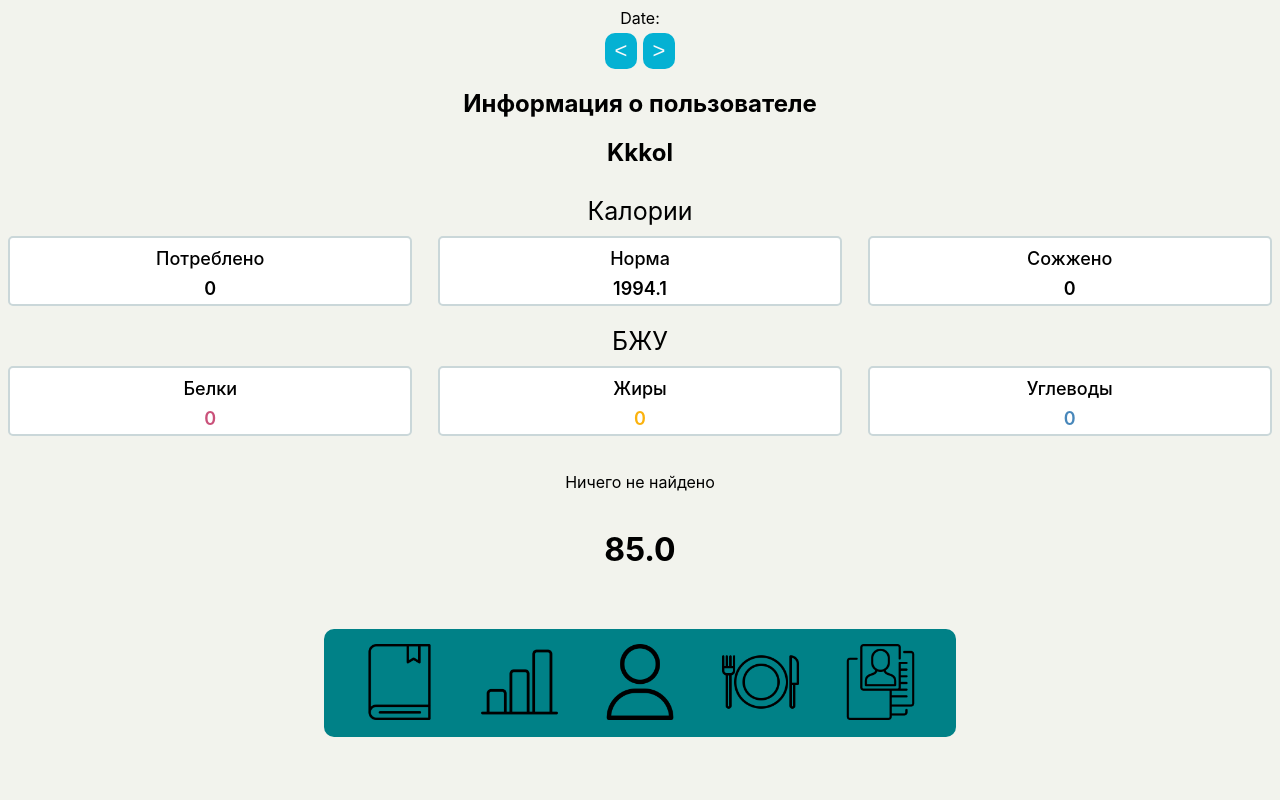
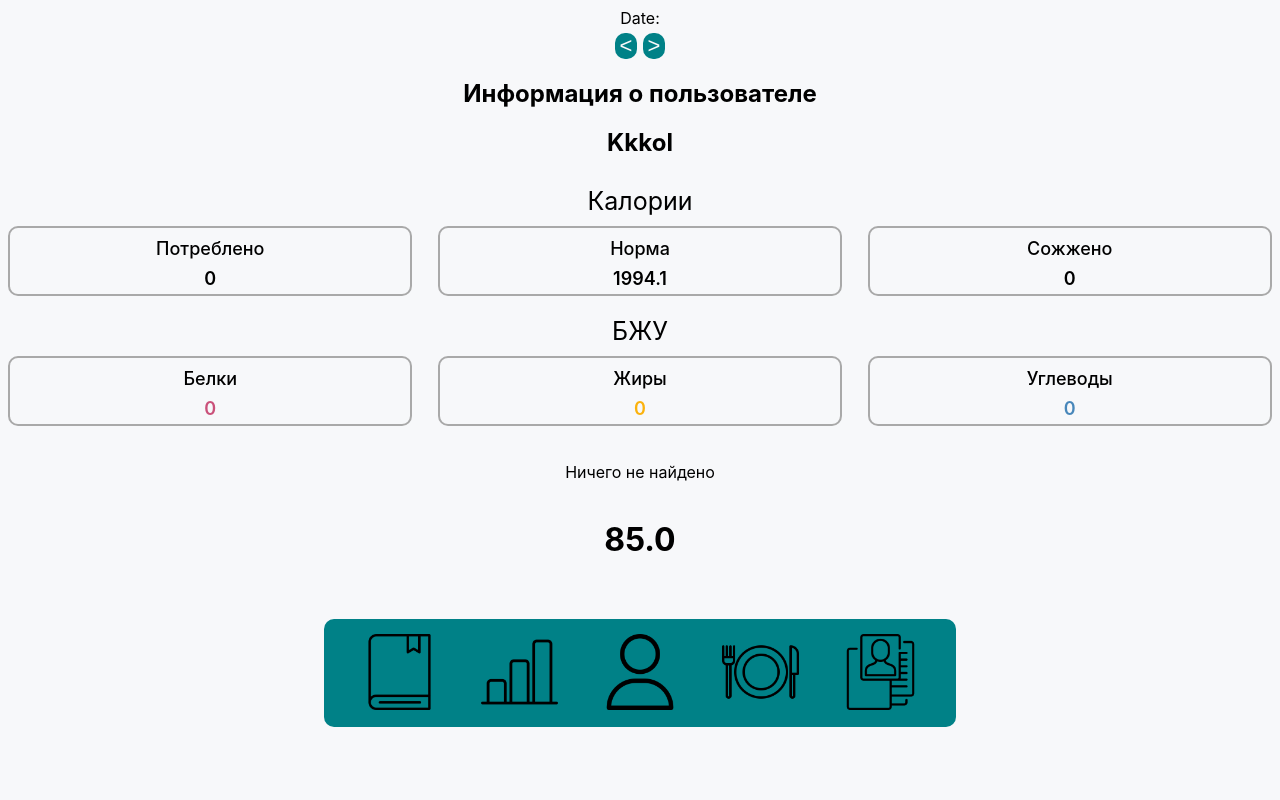
Before and after one commit to nikolayshumik/caloriesappweb, a Django app: page /userinfo/51 in a window 1280 px wide. Run offline with Django 4.2, Linux system fonts and the light colour scheme; a user stored in the database is signed in; data comes from the database, SQL or seed files in the repository; both versions use the stored data as it was after the commit.

Commit message:
косметика с цветами

```diff
--- a/appflut/webflut/static/css/Calories Page/calories.css
+++ b/appflut/webflut/static/css/Calories Page/calories.css
@@ -2,7 +2,7 @@
 html {
   height: 100%;
   font-family: "Inter";
-  background-color: #f2f3ed;
+  background-color: #f7f8fa;
 }
 
 body {
@@ -19,9 +19,10 @@ body {
 .row-buttons button {
   font-size: 22px;
   color: #f7f8fa;
-  background-color: rgb(4, 177, 211);
+  background-color: #008187;
   border: 0px;
-  padding: 5px 10px;
+  text-align: center;
+  padding: 0px 5px;
   text-decoration: none;
   border-radius: 10px;
 }
@@ -39,7 +40,6 @@ body {
 
 .block {
   font-size: 25px;
-  border-radius: 10px;
   margin-top: 20px;
 }
 .block .container {
@@ -51,10 +51,9 @@ body {
 .block .container .nutrition-div {
   box-sizing: border-box;
   border-radius: 5px;
-  border: 2px rgb(202 215 217) solid;
-  background-color: white;
+  border: 2px darkgrey solid;
   font-size: 18px;
-  border-radius: 5px;
+  border-radius: 10px;
   width: 32%;
   font-weight: 500;
   padding: 5px;
--- a/appflut/webflut/static/css/Calories Page/calories.scss
+++ b/appflut/webflut/static/css/Calories Page/calories.scss
@@ -28,9 +28,10 @@ body {
     button {
         font-size: 22px;
         color: $main_backgrounde;
-        background-color: $blue_color;
+        background-color: #008187;
         border: 0px;
-        padding: 5px 10px;
+        text-align: center;
+        padding: 0px 5px;
         text-decoration: none;
         border-radius: 10px;
     }
@@ -49,7 +50,6 @@ body {
 
 .block {
     font-size: $font_big_text;
-    border-radius: 10px;
     margin-top: 20px;
 
     .container {
@@ -61,9 +61,9 @@ body {
         .nutrition-div {
             box-sizing: border-box;
             border-radius: 5px;
-            border: 2px $blue_color solid;
+            border: 2px darkgrey solid;
             font-size: $font_med_text;
-            border-radius: 5px;
+            border-radius: 10px;
             width: 32%;
             font-weight: 500;
             padding: 5px;
--- a/appflut/webflut/static/css/Eatings Pages/Eatings.css
+++ b/appflut/webflut/static/css/Eatings Pages/Eatings.css
@@ -55,6 +55,7 @@ body h1 {
   flex-direction: column;
   justify-content: center;
   margin-top: 20px;
+  background-color: white;
   padding: 10px;
   border-radius: 15px;
   border: 2px solid #008187;
@@ -157,6 +158,7 @@ body h1 {
 .modal {
   display: none;
   margin: auto;
+  margin-bottom: 2vw;
   padding: 20px;
   width: 80%;
   border-radius: 15px;
--- a/appflut/webflut/static/css/Eatings Pages/eatings.scss
+++ b/appflut/webflut/static/css/Eatings Pages/eatings.scss
@@ -71,6 +71,7 @@ body {
     flex-direction: column;
     justify-content: center;
     margin-top: 20px;
+    background-color: white;
     padding: 10px;
     border-radius: $border_radius;
     border: 2px solid $blue_color;
@@ -180,6 +181,7 @@ body {
 .modal {
     display: none;
     margin: auto;
+    margin-bottom: 2vw;
     padding: 20px;
     width: 80%;
     border-radius: $border_radius;
--- a/appflut/webflut/static/css/Profile Page/pers_info.css
+++ b/appflut/webflut/static/css/Profile Page/pers_info.css
@@ -71,12 +71,13 @@ form {
   box-sizing: border-box;
   text-align: center;
   border: 0;
-  background-color: #008187;
+  background-color: white;
   font-size: 24px;
   padding: 10px 30px;
   font-family: "Segoe UI";
-  color: #f2f3ed;
+  color: #008187;
   border-radius: 15px;
+  border: 1px solid #008187;
 }
 
 @media (min-width: 350px) {
--- a/appflut/webflut/static/css/Profile Page/pers_info.scss
+++ b/appflut/webflut/static/css/Profile Page/pers_info.scss
@@ -79,12 +79,13 @@ form{
     box-sizing: border-box;
     text-align: center;
     border: 0;
-    background-color: $blue_color;
+    background-color: white;
     font-size: $font_main_text;
     padding: 10px 30px;
     font-family: "Segoe UI";
-    color: $main_backgrounde;
+    color: $blue_color;
     border-radius: 15px;
+    border: 1px solid $blue_color;
 }
 @media (min-width: 350px) {
     img{
--- a/appflut/webflut/templates/breakfast.html
+++ b/appflut/webflut/templates/breakfast.html
@@ -3,7 +3,7 @@
 
 {% block content %}
 <h1>Завтрак</h1>
-<a href="{% url 'calories_and_bjy' %}" class="buttonMod">назад</a>
+<a href="{% url 'calories_and_bjy' %}" class="buttonMod">Назад</a>
 
 {% endblock %}
 
--- a/appflut/webflut/templates/dinner.html
+++ b/appflut/webflut/templates/dinner.html
@@ -2,7 +2,7 @@
 
 {% block content %}
 <h1>Ужин</h1>
-<a href="{% url 'calories_and_bjy' %}" class="buttonMod">назад</a>
+<a href="{% url 'calories_and_bjy' %}" class="buttonMod">Назад</a>
 {% endblock %}
 
 {% block contenbutton %}
--- a/appflut/webflut/templates/login.html
+++ b/appflut/webflut/templates/login.html
@@ -17,7 +17,7 @@
 
         {% if user.is_authenticated %}
         <text>Вы уже вошли в систему как {{ user.username }}</text>
-        <a href="{% url 'logout' %}" style="background-color: #293b4b;">Выйти</a>
+        <a href="{% url 'logout' %}" class="next" style="text-decoration: none;">Выйти</a>
         {% else %}
         <form method="post" action="{% url 'login' %}" style="border: none;">
             {% csrf_token %}
--- a/appflut/webflut/templates/lunch.html
+++ b/appflut/webflut/templates/lunch.html
@@ -2,7 +2,7 @@
 
 {% block content %}
 <h1>Обед</h1>
-<a href="{% url 'calories_and_bjy' %}" class="buttonMod">назад</a>
+<a href="{% url 'calories_and_bjy' %}" class="buttonMod">Назад</a>
 {% endblock %}
 
 {% block contenbutton %}
--- a/appflut/webflut/templates/snack.html
+++ b/appflut/webflut/templates/snack.html
@@ -2,7 +2,7 @@
 
 {% block content %}
 <h1>Перекус</h1>
-<a href="{% url 'calories_and_bjy' %}" class="buttonMod">назад</a>
+<a href="{% url 'calories_and_bjy' %}" class="buttonMod">Назад</a>
 {% endblock %}
 
 {% block contenbutton %}
```
Also changed, not shown: appflut/db.sqlite3, 3 other files.
